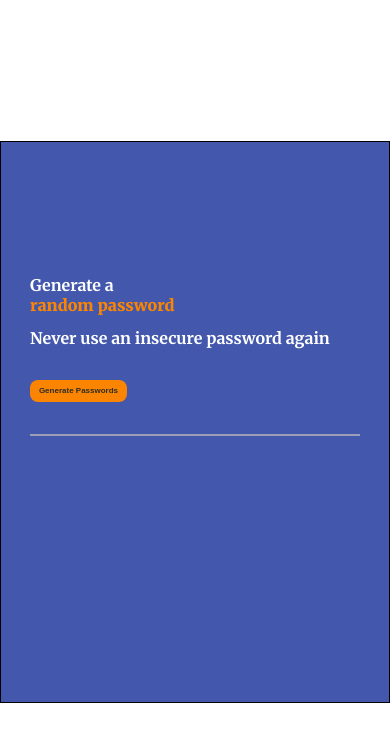
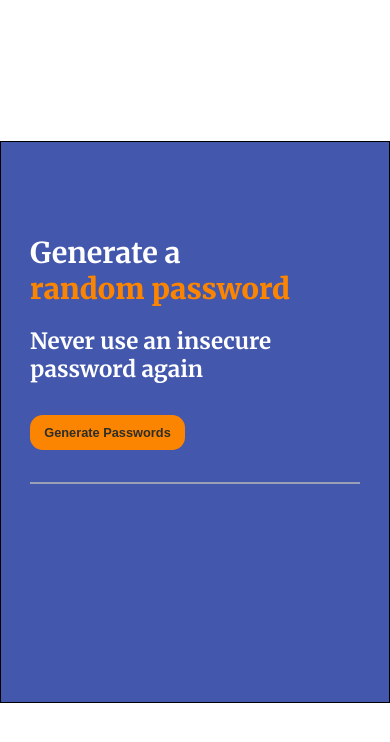
Before and after one commit to lucho20091/password-generator, a plain HTML site: page index.html in a window 390 px wide. Drawn offline with Linux system fonts and the light colour scheme.

Commit message:
Update style.css

```diff
--- a/style.css
+++ b/style.css
@@ -83,13 +83,13 @@ body{
 }
 @media (max-width: 700px){
     .text h1{
-        font-size: 1em;
+        font-size: 1.8em;
     }
     .btn-div button{
-        font-size: 0.5em;
+        font-size: 0.8em;
     }
     .text h2{
-        font-size: 1em;
+        font-size: 1.4em;
     }
     .password{
         font-size: 1em;
```
